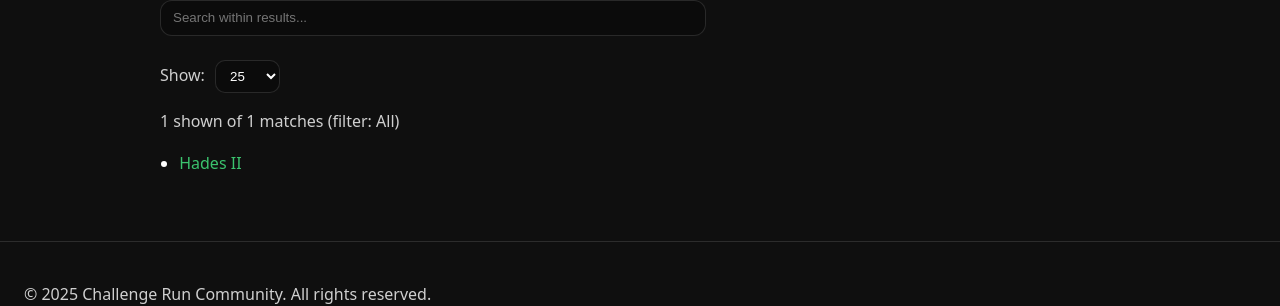
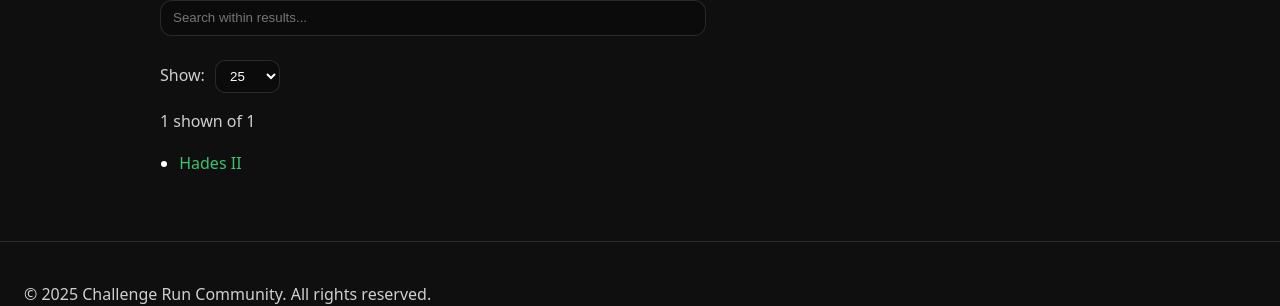
Before and after one commit to GaryAsher/challenge-run-site, a Jekyll site: the page built from games/index.html, in a window 1280 px wide. Shown: the part 327-633 px from the top of the page. Built offline with Jekyll 4.4.1, drawn with Linux system fonts in a browser that asks for light colours; some of the changed lines change nothing that is shown.

Commit message:
Restore Games index page

```diff
--- a/games/index.html
+++ b/games/index.html
@@ -7,13 +7,13 @@
 <p class="muted">Jump by letter or filter by category.</p>
 
 <div class="az" id="az">
-  <a href="#0-9" data-filter="0-9">#</a>
+  <a href="#0-9">#</a>
   {% assign letters = "ABCDEFGHIJKLMNOPQRSTUVWXYZ" | split: "" %}
   {% for L in letters %}
-    <a href="#{{ L }}" data-filter="{{ L }}">{{ L }}</a>
+    <a href="#{{ L }}">{{ L }}</a>
   {% endfor %}
-  <a href="#other" data-filter="other">Other</a>
-  <a href="#all" data-filter="all" class="muted">All</a>
+  <a href="#other">Other</a>
+  <a href="#all" class="muted">All</a>
 </div>
 
 <input id="q" class="filter" placeholder="Search within results..." autocomplete="off">
@@ -54,40 +54,31 @@
     return "other";
   }
 
-  function getFirstVisibleChar(li) {
-    const text = (li.querySelector("a")?.textContent || li.textContent || "").trim();
-    return text.length ? text[0] : "";
+  function getFirstChar(li) {
+    const text = (li.querySelector("a")?.textContent || "").trim();
+    return text ? text[0] : "";
   }
 
   function applyFilter() {
     const bucket = ((location.hash || "#all").slice(1)) || "all";
     const q = input.value.trim().toLowerCase();
-    const limit = Number(limitSelect.value); // 0 means All
+    const limit = Number(limitSelect.value);
 
     const matches = [];
     for (const li of items) {
       const name = li.dataset.name || "";
-      const firstChar = getFirstVisibleChar(li);
-      const group = classifyFirstChar(firstChar);
-
-      const matchesBucket = (bucket === "all") || (bucket === group);
-      const matchesSearch = !q || name.includes(q);
-
-      if (matchesBucket && matchesSearch) matches.push(li);
+      const group = classifyFirstChar(getFirstChar(li));
+      if ((bucket === "all" || bucket === group) && (!q || name.includes(q))) {
+        matches.push(li);
+      }
     }
 
     for (const li of items) li.style.display = "none";
 
-    const toShow = (limit === 0) ? matches.length : Math.min(limit, matches.length);
-    for (let i = 0; i < toShow; i++) matches[i].style.display = "";
+    const count = limit === 0 ? matches.length : Math.min(limit, matches.length);
+    for (let i = 0; i < count; i++) matches[i].style.display = "";
 
-    const bucketLabel =
-      bucket === "all" ? "All" :
-      bucket === "0-9" ? "0–9" :
-      bucket === "other" ? "Other" :
-      bucket;
-
-    status.textContent = `${toShow} shown of ${matches.length} matches (filter: ${bucketLabel})`;
+    status.textContent = `${count} shown of ${matches.length}`;
   }
 
   window.addEventListener("hashchange", applyFilter);
```
